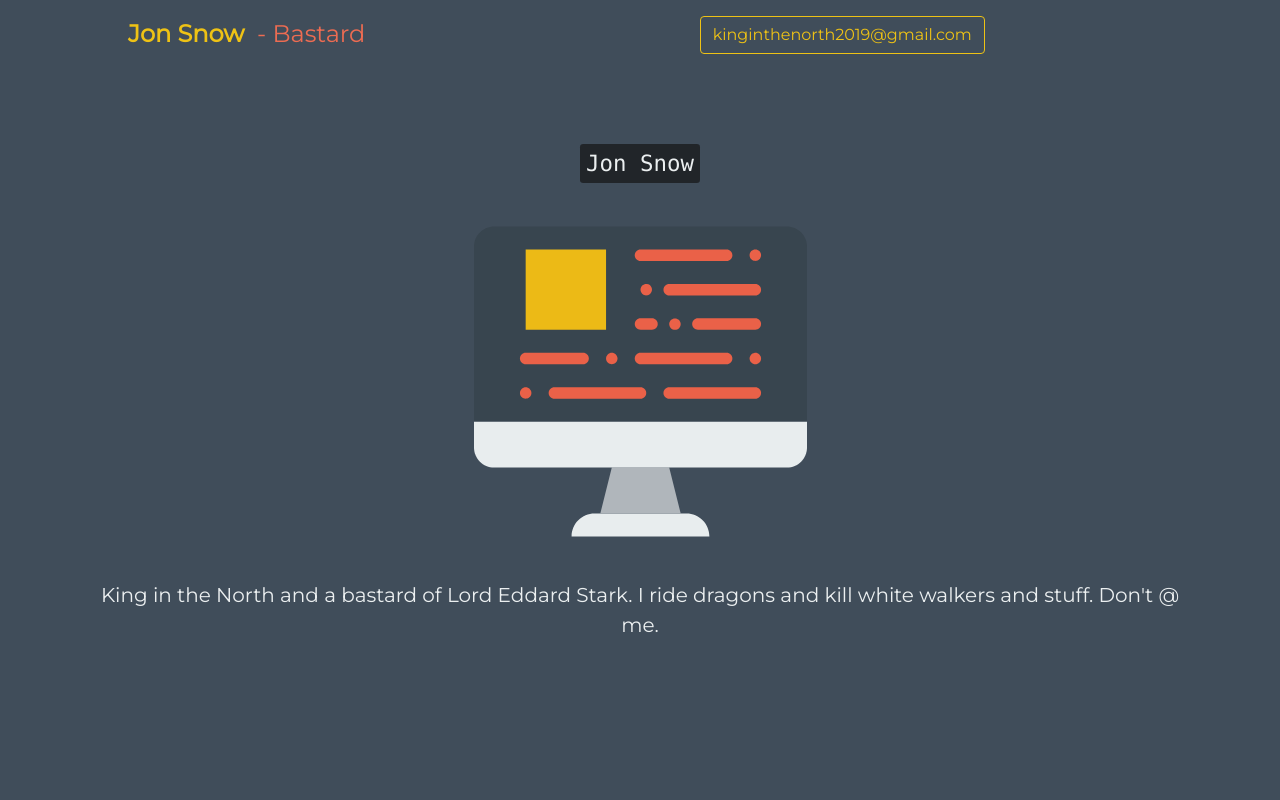
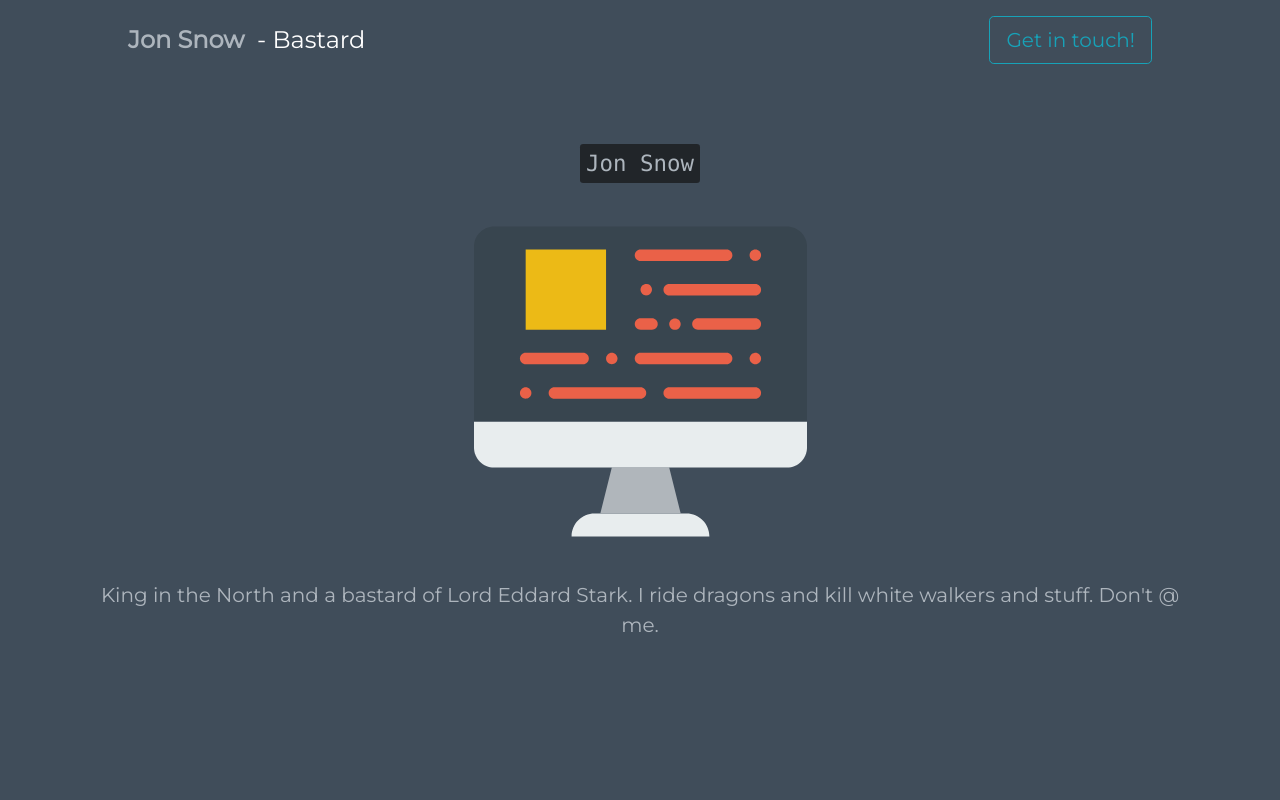
Before and after one commit to holistic-web/portfolio-fabricator, a Vue app in the folder fabricated-website/: page / in a window 1280 px wide. Shown: the top 800 px of the page. Built offline with nearby package versions, Linux system fonts and the light colour scheme.

Commit message:
feat: responsive header that only displays required data

```diff
--- a/fabricated-website/package.json
+++ b/fabricated-website/package.json
@@ -11,6 +11,7 @@
     "bootstrap": "^4.3.1",
     "bootstrap-vue": "^2.0.0-rc.19",
     "core-js": "^2.6.5",
+    "lodash": "^4.17.11",
     "vue": "^2.6.10",
     "vue-router": "^3.0.6",
     "vuex": "^3.1.0"
--- a/fabricated-website/src/App.vue
+++ b/fabricated-website/src/App.vue
@@ -37,7 +37,6 @@ export default {
 <style lang="scss">
 @import './styles/index.scss';
 @import './styles/helper-classes.scss';
-@import './styles/defaults/a.scss';
 @import 'bootstrap/scss/bootstrap.scss';
 
 #app {
--- a/fabricated-website/src/components/AppFooter.vue
+++ b/fabricated-website/src/components/AppFooter.vue
@@ -61,7 +61,7 @@ export default {
 
 .Footer {
 	height: 100%;
-	background: $grey;
+	background: $background-primary;
 	z-index: 2;
 
 	&__inner {
--- a/fabricated-website/src/components/AppHeader.vue
+++ b/fabricated-website/src/components/AppHeader.vue
@@ -13,10 +13,12 @@
 			</b-link>
 
 			<b-button
-				class="Footer__emailButton"
+				v-if="_get(context, 'contact.email')"
+				class="Header__contactButton"
 				variant="outline-primary"
+				size="lg"
 				:href="`mailto:${context.contact.email}`"
-				v-text="context.contact.email"/>
+				v-text="'Get in touch!'"/>
 
 		</div>
 
@@ -25,6 +27,7 @@
 
 <script>
 import { mapGetters } from 'vuex';
+import { get as _get } from 'lodash';
 
 export default {
 	data() {
@@ -42,6 +45,7 @@ export default {
 		}
 	},
 	methods: {
+		_get,
 		updateScrollDistance() {
 			this.scrollDistance = window.scrollY;
 		}
@@ -75,15 +79,26 @@ export default {
 
 	&__inner {
 		@extend .inner;
-		padding: 1rem 0;
+		padding: 0.5rem 0;
 		display: flex;
+		flex-direction: column;
+		align-items: center;
+
+		@media all and (min-width: $tablet) {
+			padding: 1rem 0;
+			flex-direction: row;
+			padding: 1rem 0;
+		}
+
 	}
 
 	&__title {
 		font-weight: bold;
 		margin-right: auto;
+		color: $text-primary;
 
 		&:hover {
+			color: $text-primary;
 			text-decoration: none;
 		}
 
@@ -93,19 +108,18 @@ export default {
 
 		&--light {
 			font-weight: normal;
-			color: $colour-secondary;
+			color: $text-secondary;
 		}
 
 	}
 
-	&__icon {
-		width: 32px;
-		margin-top: -4px;
+	&__contactButton {
+		display: none !important;
 
-		@media all and (min-width: $desktop) {
-			width: 48px;
-			margin-top: -7px;
+		@media all and (min-width: $tablet) {
+			display: flex !important;
 		}
+
 	}
 
 }
--- a/fabricated-website/src/styles/defaults/a.scss
+++ /dev/null
@@ -1,17 +0,0 @@
-a {
-	color: $colour-primary;
-	text-decoration: none;
-
-	&:hover {
-		color: $colour-primary;
-		text-decoration-color: $colour-secondary;
-	}
-
-	img {
-		transition: transform 200ms;
-
-		&:hover {
-			transform: rotate(30deg);
-		}
-	}
-}
--- a/fabricated-website/src/styles/index.scss
+++ b/fabricated-website/src/styles/index.scss
@@ -2,5 +2,3 @@
 @import './layout.scss';
 
 /* The following files are only imported in App.vue to avoid duplicated imports */
-// @import './helper-classes.scss';
-// @import './defaults/a.scss';
--- a/fabricated-website/src/styles/theme.scss
+++ b/fabricated-website/src/styles/theme.scss
@@ -1,20 +1,37 @@
 
 // Colours
-$white: #ebeff0;
-$grey: #404d5a;
-$greyLight: #b9bec3;
-$blueLight: #63778C;
-$blueDark: #404d5a;
-$orange: #ed6c52;
-$yellow: #eec215;
+$white:    #fff !default;
+$gray-100: #f8f9fa !default;
+$gray-200: #e9ecef !default;
+$gray-300: #dee2e6 !default;
+$gray-400: #ced4da !default;
+$gray-500: #adb5bd !default;
+$gray-600: #6c757d !default;
+$gray-700: #495057 !default;
+$gray-800: #343a40 !default;
+$gray-900: #212529 !default;
+$black:    #000 !default;
+$blue: #007bff !default;
+$blue-light: #63778C;
+$blue-dark: #404d5a;
+$indigo: #6610f2 !default;
+$purple: #6f42c1 !default;
+$pink: #e83e8c !default;
+$red: #dc3545 !default;
+$orange: #fd7e14 !default;
+$yellow: #ffc107 !default;
+$green: #28a745 !default;
+$teal: #20c997 !default;
+$cyan: #17a2b8 !default;
 
 // Theme
-$background-primary: $blueDark;
-$background-secondary: $blueLight;
-$colour-primary: $yellow;
-$colour-secondary: $orange;
-$text-primary: $white;
+$background-primary: $blue-dark;
+$background-secondary: $blue-light;
+$colour-primary: $cyan;
+$colour-secondary: $teal;
+$text-primary: $gray-500;
+$text-secondary: $white;
 
 // Bootstrap Theming
-$primary: $yellow;
-$secondary: $orange;
+$primary: $cyan;
+$secondary: $teal;
```
Also changed, not shown: 1 other file (tests, documents, lock files or other folders).
